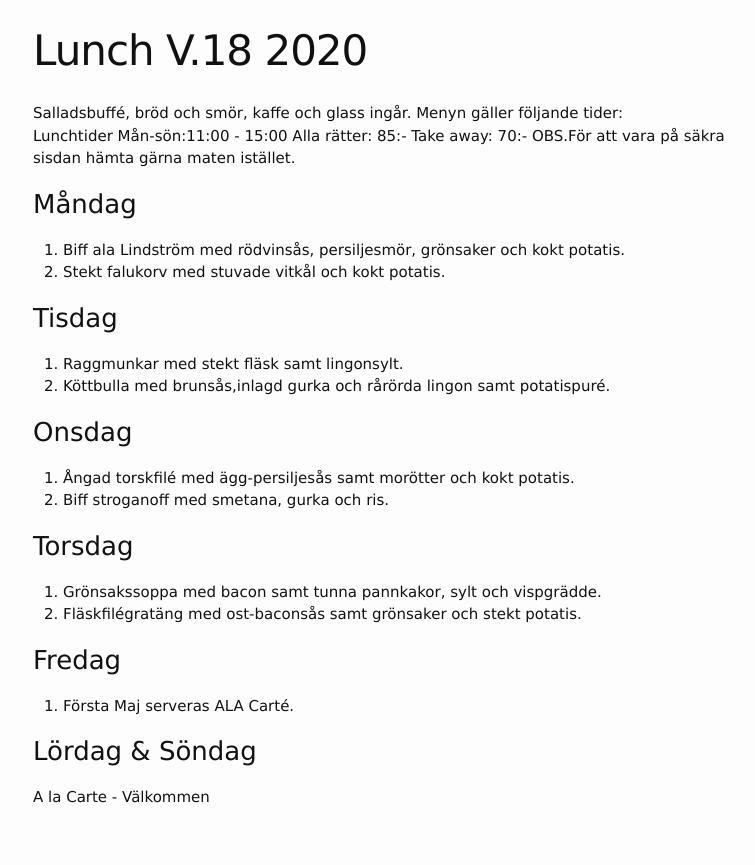
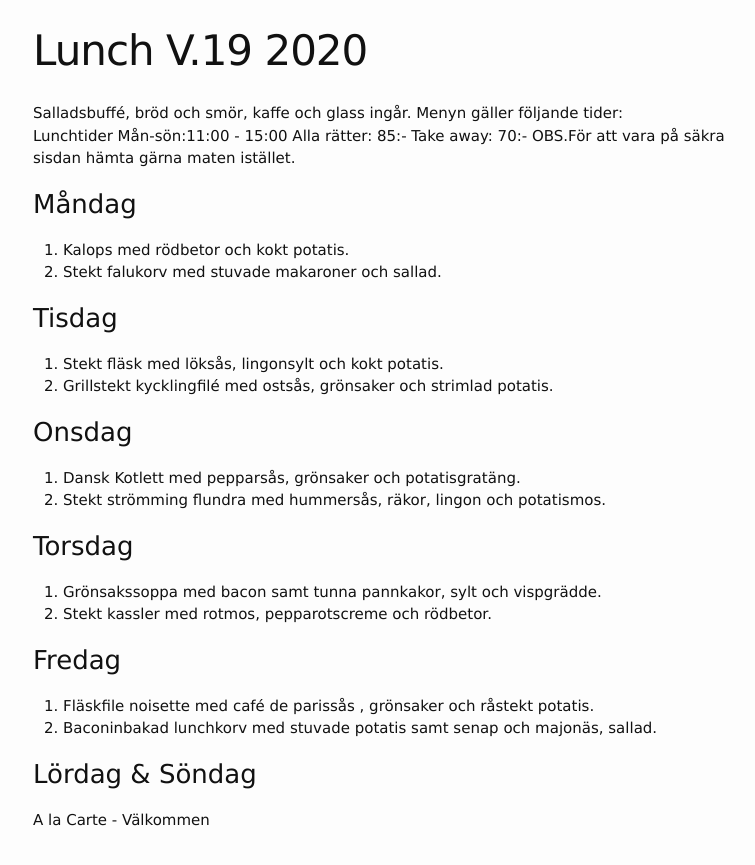
Before and after one commit to FarInn62/farinn62.github.io, a Jekyll site: the page built from lunch.md, in a window 1280 px wide. Shown: the top 865 px of the page, without its empty margins (237-992 px from the left). Built offline with Jekyll 4.4.1, drawn with Linux system fonts in a browser that asks for light colours.

Commit message:
Update lunch.md

```diff
--- a/lunch.md
+++ b/lunch.md
@@ -1,6 +1,6 @@
 ---
 layout: foodmenu
-title: Lunch V.18 2020
+title: Lunch V.19 2020
 permalink: /lunch/
 published: true
 ---
@@ -12,23 +12,24 @@ OBS.För att vara på säkra sisdan hämta gärna maten istället.
 
 
 ### Måndag
-1. Biff ala Lindström med rödvinsås, persiljesmör, grönsaker och kokt potatis.
-2. Stekt falukorv med stuvade vitkål och kokt potatis.
+1. Kalops med rödbetor och kokt potatis.
+2. Stekt falukorv med stuvade makaroner och sallad.
 
 ### Tisdag
-1. Raggmunkar med stekt fläsk samt lingonsylt.
-2. Köttbulla med brunsås,inlagd gurka och rårörda lingon samt potatispuré.
+1. Stekt fläsk med löksås, lingonsylt och kokt potatis.
+2. Grillstekt kycklingfilé med ostsås, grönsaker och strimlad potatis.
 
 ### Onsdag
-1. Ångad torskfilé med ägg-persiljesås samt morötter och kokt potatis.
-2. Biff  stroganoff med smetana, gurka och ris.
+1. Dansk Kotlett med pepparsås, grönsaker och potatisgratäng.
+2. Stekt strömming flundra med hummersås, räkor, lingon och potatismos.
 
 ### Torsdag
 1. Grönsakssoppa med bacon samt tunna pannkakor, sylt och vispgrädde.
-2. Fläskfilégratäng med ost-baconsås samt grönsaker och stekt potatis.
+2. Stekt kassler med rotmos, pepparotscreme och rödbetor.
 
 ### Fredag
-1. Första Maj serveras ALA Carté.
+1. Fläskfile noisette med café de parissås , grönsaker och råstekt potatis.
+2. Baconinbakad lunchkorv med stuvade potatis samt senap och majonäs, sallad.
 
 
 ### Lördag & Söndag
```
